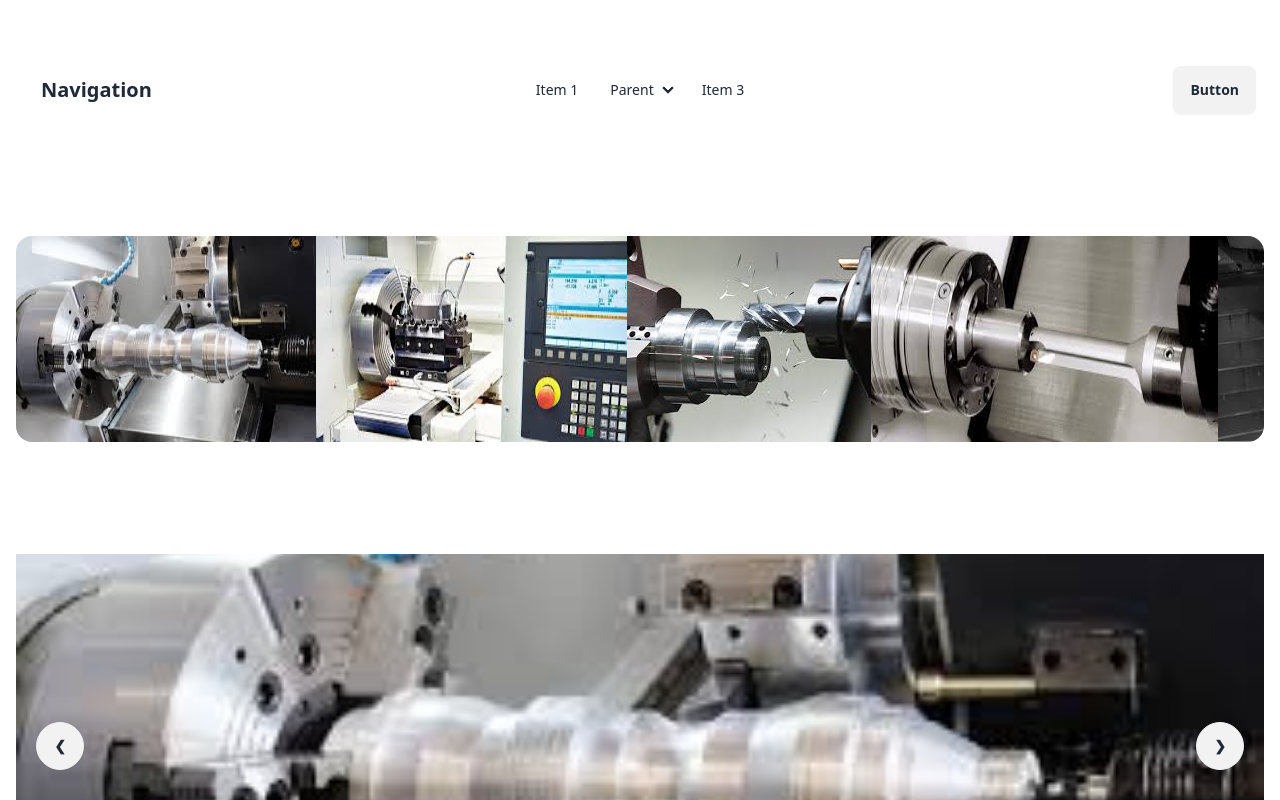
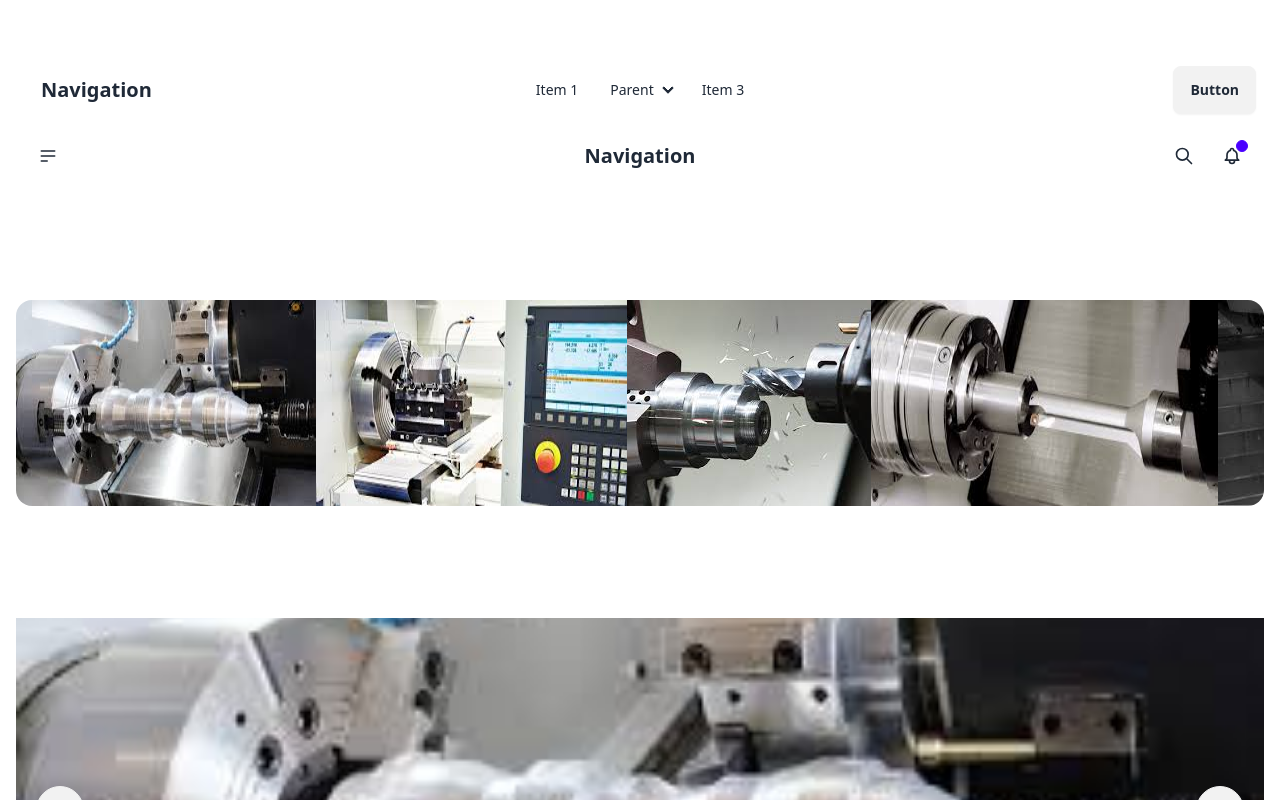
Before and after one commit to c-schinner/new-project, a React (Vite) app: page / in a window 1280 px wide. Shown: the top 800 px of the page. Built offline with nearby package versions, Linux system fonts and the light colour scheme.

Commit message:
added a second navbar

```diff
--- a/src/App.jsx
+++ b/src/App.jsx
@@ -3,6 +3,7 @@
 import CustomCard from "./components/CustomCard";
 import CustomCard2 from "./components/CustomCard2";
 import Navbar from "./components/Navbar";
+import Navbar2 from "./components/Navbar2";
 
 function App() {
     return (
@@ -12,6 +13,7 @@
                     hello new project
                 </h1>
                 <Navbar />
+                <Navbar2 />
             </div>
             <div className="mb-24">
                 <Carousel />
--- /dev/null
+++ b/src/components/Navbar2.jsx
@@ -0,0 +1,86 @@
+const Navbar2 = () => {
+    return (
+        <div className="navbar bg-base-100">
+            <div className="navbar-start">
+                <div className="dropdown">
+                    <div
+                        tabIndex={0}
+                        role="button"
+                        className="btn btn-ghost btn-circle"
+                    >
+                        <svg
+                            xmlns="http://www.w3.org/2000/svg"
+                            className="h-5 w-5"
+                            fill="none"
+                            viewBox="0 0 24 24"
+                            stroke="currentColor"
+                        >
+                            <path
+                                strokeLinecap="round"
+                                strokeLinejoin="round"
+                                strokeWidth="2"
+                                d="M4 6h16M4 12h16M4 18h7"
+                            />
+                        </svg>
+                    </div>
+                    <ul
+                        tabIndex={0}
+                        className="menu menu-sm dropdown-content bg-base-100 rounded-box z-[1] mt-3 w-52 p-2 shadow"
+                    >
+                        <li>
+                            <a>Homepage</a>
+                        </li>
+                        <li>
+                            <a>Services</a>
+                        </li>
+                        <li>
+                            <a>About</a>
+                        </li>
+                    </ul>
+                </div>
+            </div>
+            <div className="navbar-center">
+                <a className="btn btn-ghost text-xl">Navigation</a>
+            </div>
+            <div className="navbar-end">
+                <button className="btn btn-ghost btn-circle">
+                    <svg
+                        xmlns="http://www.w3.org/2000/svg"
+                        className="h-5 w-5"
+                        fill="none"
+                        viewBox="0 0 24 24"
+                        stroke="currentColor"
+                    >
+                        <path
+                            strokeLinecap="round"
+                            strokeLinejoin="round"
+                            strokeWidth="2"
+                            d="M21 21l-6-6m2-5a7 7 0 11-14 0 7 7 0 0114 0z"
+                        />
+                    </svg>
+                </button>
+                <button className="btn btn-ghost btn-circle">
+                    <div className="indicator">
+                        <svg
+                            xmlns="http://www.w3.org/2000/svg"
+                            className="h-5 w-5"
+                            fill="none"
+                            viewBox="0 0 24 24"
+                            stroke="currentColor"
+                        >
+                            <path
+                                strokeLinecap="round"
+                                strokeLinejoin="round"
+                                strokeWidth="2"
+                                d="M15 17h5l-1.405-1.405A2.032 2.032 0 0118 14.158V11a6.002 6.002 0 00-4-5.659V5a2 2 0 10-4 0v.341C7.67 6.165 6 8.388 6 11v3.159c0 .538-.214 1.055-.595 1.436L4 17h5m6 0v1a3 3 0 11-6 0v-1m6 0H9"
+                            />
+                        </svg>
+                        <span className="badge badge-xs badge-primary indicator-item"></span>
+                    </div>
+                </button>
+            </div>
+        </div>
+    );
+};
+
+export default Navbar2;
```
